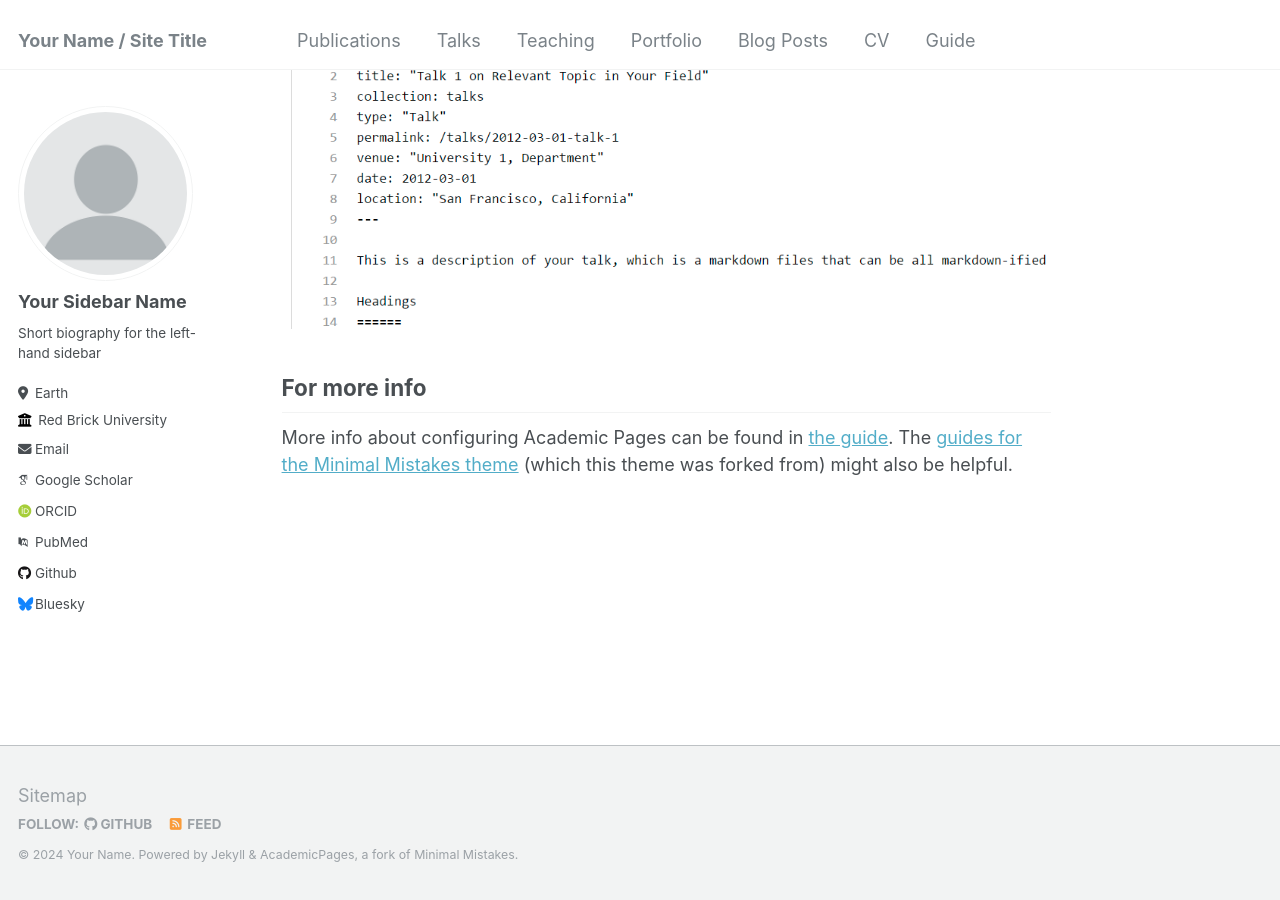
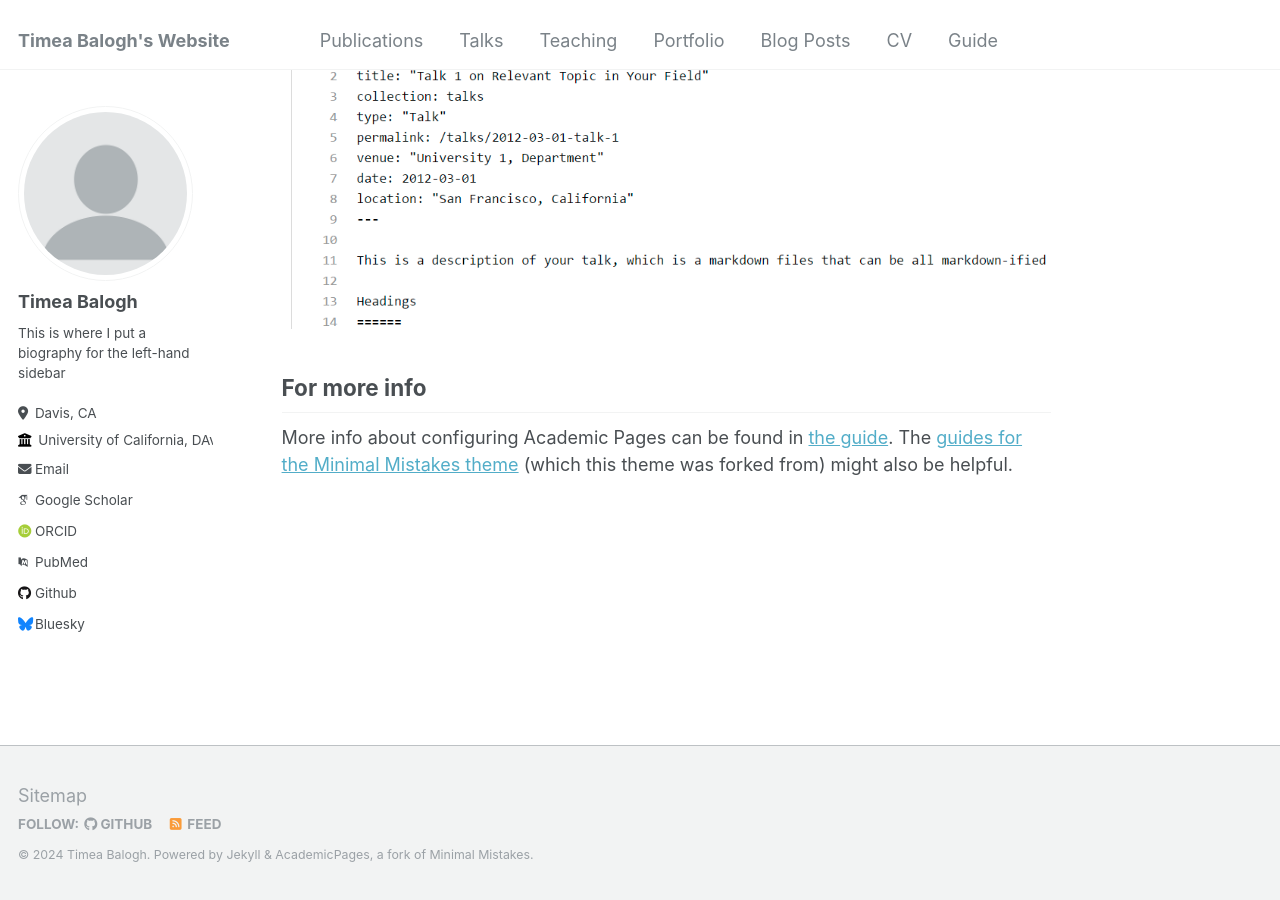
Before and after one commit to tbalogh007/tbalogh007-test2, a Jekyll site: the page built from _pages/about.md, in a window 1280 px wide and 900 px high, scrolled down 2660 px. Built offline with Jekyll 4.4.1, drawn with Linux system fonts in a browser that asks for light colours; some web fonts are replaced.

Commit message:
Update _config.yml

```diff
--- a/_config.yml
+++ b/_config.yml
@@ -8,13 +8,13 @@
 
 # Basic Site Settings
 locale                   : "en-US"
-title                    : "Your Name / Site Title"
+title                    : "Timea Balogh's Website"
 title_separator          : "-"
-name                     : &name "Your Name"
-description              : &description "personal description"
-url                      : https://academicpages.github.io # the base hostname & protocol for your site e.g. "https://mmistakes.github.io"
+name                     : &name "Timea Balogh"
+description              : &description "PhD Candidate in Political Science at UC Davis"
+url                      : https://tbalogh007.github.io # the base hostname & protocol for your site e.g. "https://mmistakes.github.io"
 baseurl                  : "" # the subpath of your site, e.g. "/blog"
-repository               : "academicpages/academicpages.github.io"
+repository               : "tbalogh007.github.io"
 
 # Site Author - The following control what appear as part of the author content on the side bar.
 #               If a field is blank the icon and link will not appear, otherwise it will be shown.
@@ -22,13 +22,13 @@ repository               : "academicpages/academicpages.github.io"
 author:
   # Biographic information
   avatar           : "profile.png"
-  name             : "Your Sidebar Name"
+  name             : "Timea Balogh"
   pronouns         : # example: "she/her"
-  bio              : "Short biography for the left-hand sidebar"
-  location         : "Earth"
-  employer         : "Red Brick University"
+  bio              : "This is where I put a biography for the left-hand sidebar"
+  location         : "Davis, CA"
+  employer         : "University of California, DAvis"
   uri              : # URL
-  email            : "none@example.org"
+  email            : "tbalogh@ucdavis.edu"
 
   # Academic websites
   arxiv            : # URL - Update with the correct link to your profile
```
